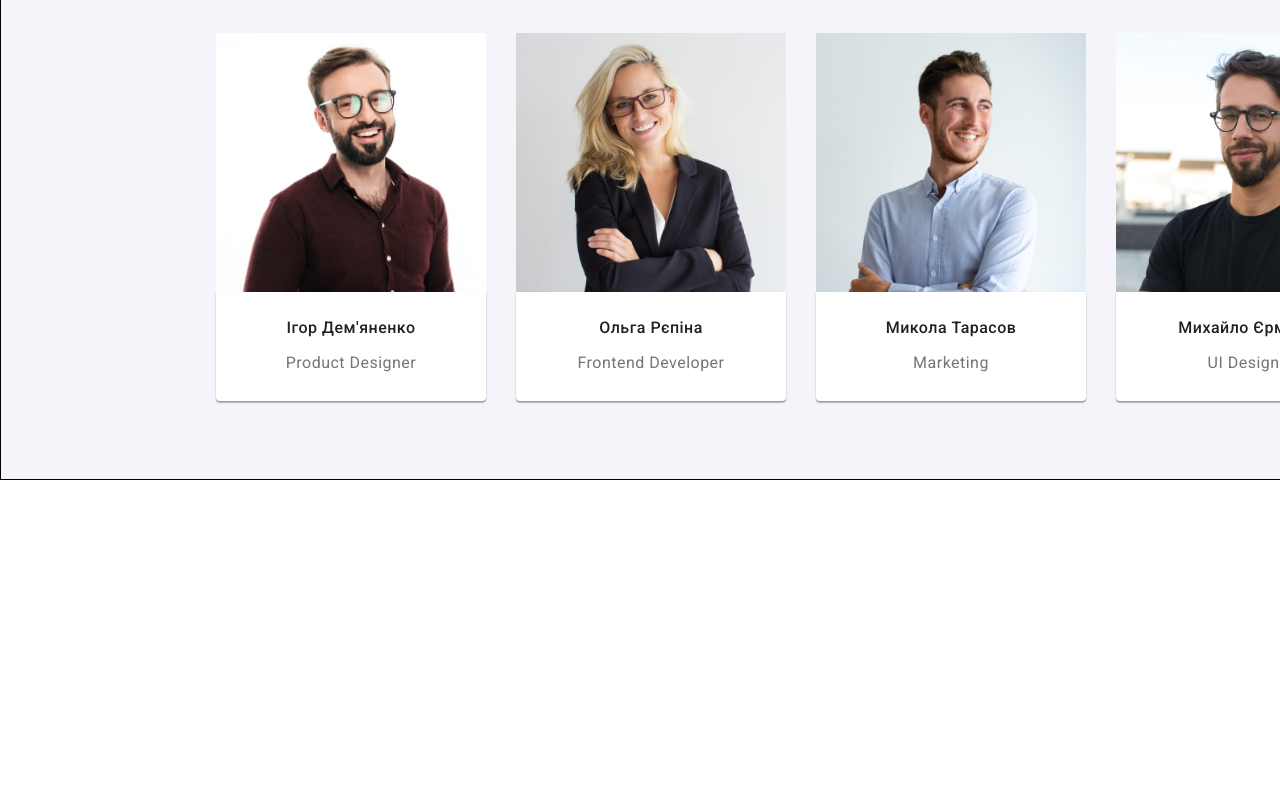
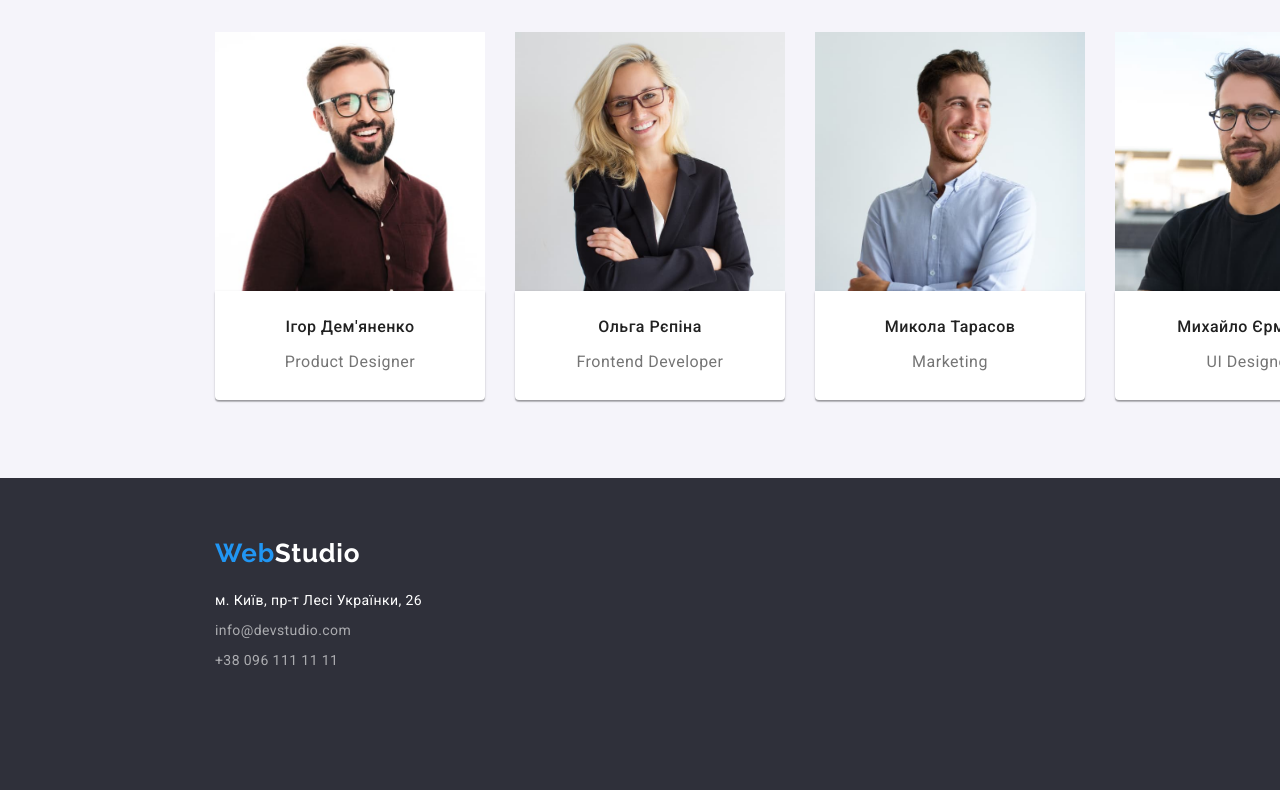
Before and after one commit to YuriyPilipenkoKH/goit-markup-hw-02, a plain HTML site: page index.html in a window 1280 px wide. Shown: the part 1616-2406 px from the top of the page. Before the commit the page ends 2096 px from the top, so only its background shows below. Drawn offline with Linux system fonts and the light colour scheme.

Commit message:
footer done

```diff
--- a/css/styles.css
+++ b/css/styles.css
@@ -7,7 +7,7 @@ body {
     width: 145px;
     height: 31px;
     left: 215px;
-    top: 24px;
+
     font-family: 'Raleway';
     font-style: normal;
     font-weight: 700;
@@ -19,16 +19,15 @@ body {
 
 }
 .logo2 {
-    font-family: 'Raleway';
-    font-style: normal;
-    font-weight: 700;
-    font-size: 26px;
-    line-height: 31px;
-    letter-spacing: 0.03em;
     color: #000000;
 }
+
+.logo3 {
+    color: #ffffff;
+}
 .nav,.contacts {
-display: inline;
+    float: left;
+    list-style-type: none;
 }
 
 .top1 {
@@ -244,15 +243,11 @@ display: inline;
     padding:0;
     display:block;
     list-style-type: none;
-    border: 1px solid black;
-
-
     position: absolute;
     width: 1170px;
     height: 386px;
     left: 215px;
     top: 966px;
-
 }
 
 .work1 {
@@ -287,8 +282,6 @@ display: inline;
     left: 0px;
     top: 1446px;
     background-color: #F5F4FA;
-    border: 1px solid black;
-
 }
 .team-tytle {
     position: absolute;
@@ -381,3 +374,74 @@ display: inline;
     border-radius: 0px 0px 4px 4px;
 
 }
+.footer {
+    position: absolute;
+    width: 1600px;
+    height: 252px;
+    left: 0px;
+    top: 2094px;
+    padding-top: 60px;
+    background-color: #2F303A;
+}
+.address {
+
+    list-style-type: none;
+
+
+}
+.map {
+    position: absolute;
+    width: 231px;
+    height: 21px;
+    left: 215px;
+    top: 110px;
+
+    font-family: 'Roboto';
+    font-style: normal;
+    font-weight: 400;
+    font-size: 14px;
+    line-height: 24px;
+    text-decoration: none;
+
+    letter-spacing: 0.03em;
+
+    color: #FFFFFF;
+}
+.mail {
+    position: absolute;
+    width: 231px;
+    height: 21px;
+    left: 215px;
+    top: 140px;
+
+    font-family: 'Roboto';
+    font-style: normal;
+    font-weight: 400;
+    font-size: 14px;
+    line-height: 24px;
+    text-decoration: none;
+
+    letter-spacing: 0.03em;
+
+    color: rgba(255, 255, 255, 0.6);
+
+}
+.tel {
+    position: absolute;
+    width: 231px;
+    height: 21px;
+    left: 215px;
+    top: 170px;
+
+    font-family: 'Roboto';
+    font-style: normal;
+    font-weight: 400;
+    font-size: 14px;
+    line-height: 24px;
+    text-decoration: none;
+
+    letter-spacing: 0.03em;
+
+    color: rgba(255, 255, 255, 0.6);
+
+}
--- a/index.html
+++ b/index.html
@@ -140,13 +140,13 @@
                 </section>
     </main>
     <!--footer-->
-    <footer>
-        <a href="#">WebStudio</a>
+    <footer class="footer">
+        <a href="#" class="logo1">Web<span class="logo3">Studio</span></a>
         <address>
-            <ul>
-                <li><a href="#">м. Київ, пр-т Лесі Українки, 26</a></li>
-                <li><a href="mailto:info@devstudio.com">info@devstudio.com</a></li>
-                <li><a href="tel:+380961111111">+38 096 111 11 11</a></li>
+            <ul class="address">
+                <li><a href="#" class="map">м. Київ, пр-т Лесі Українки, 26</a></li>
+                <li><a href="mailto:info@devstudio.com" class="mail">info@devstudio.com</a></li>
+                <li><a href="tel:+380961111111" class="tel">+38 096 111 11 11</a></li>
             </ul>
         </address>
     </footer>
```
